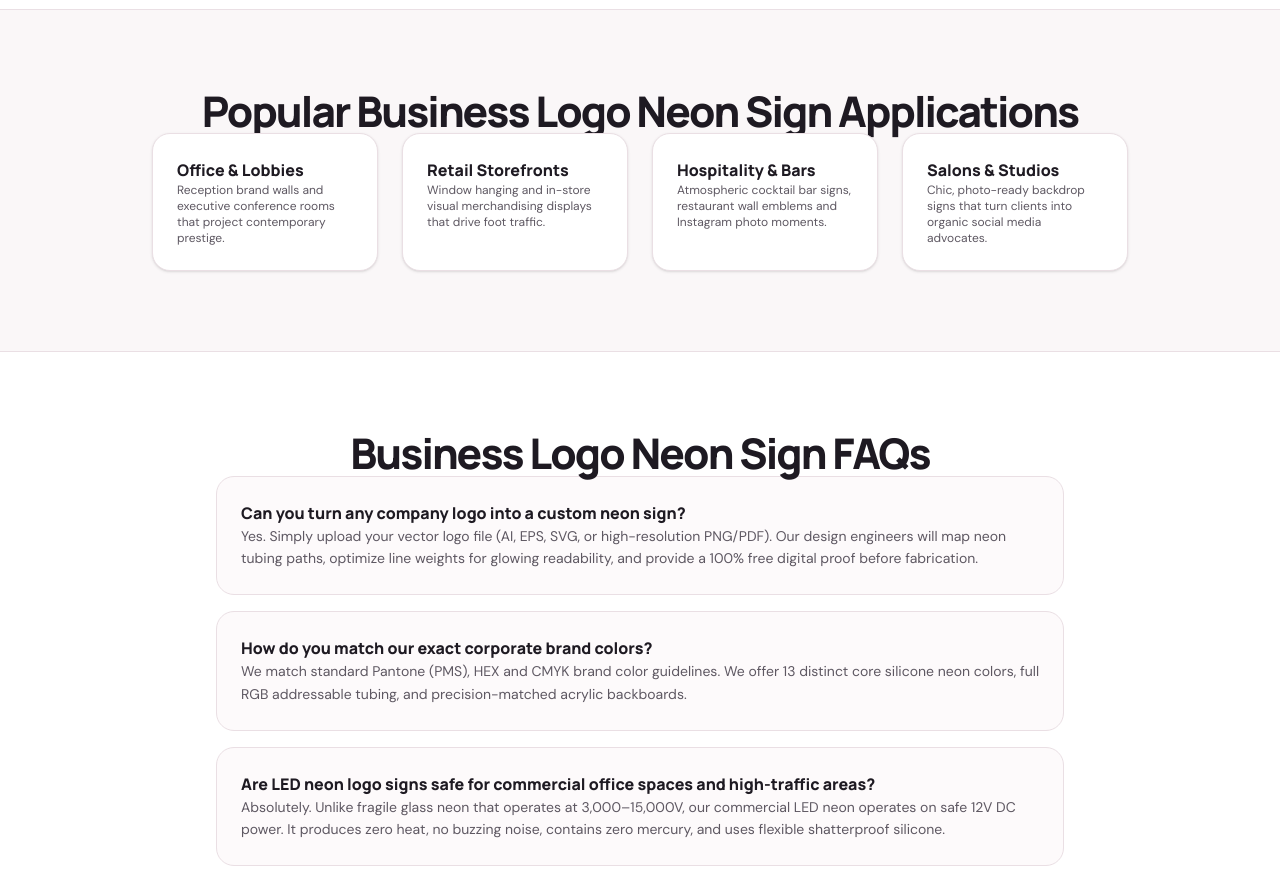
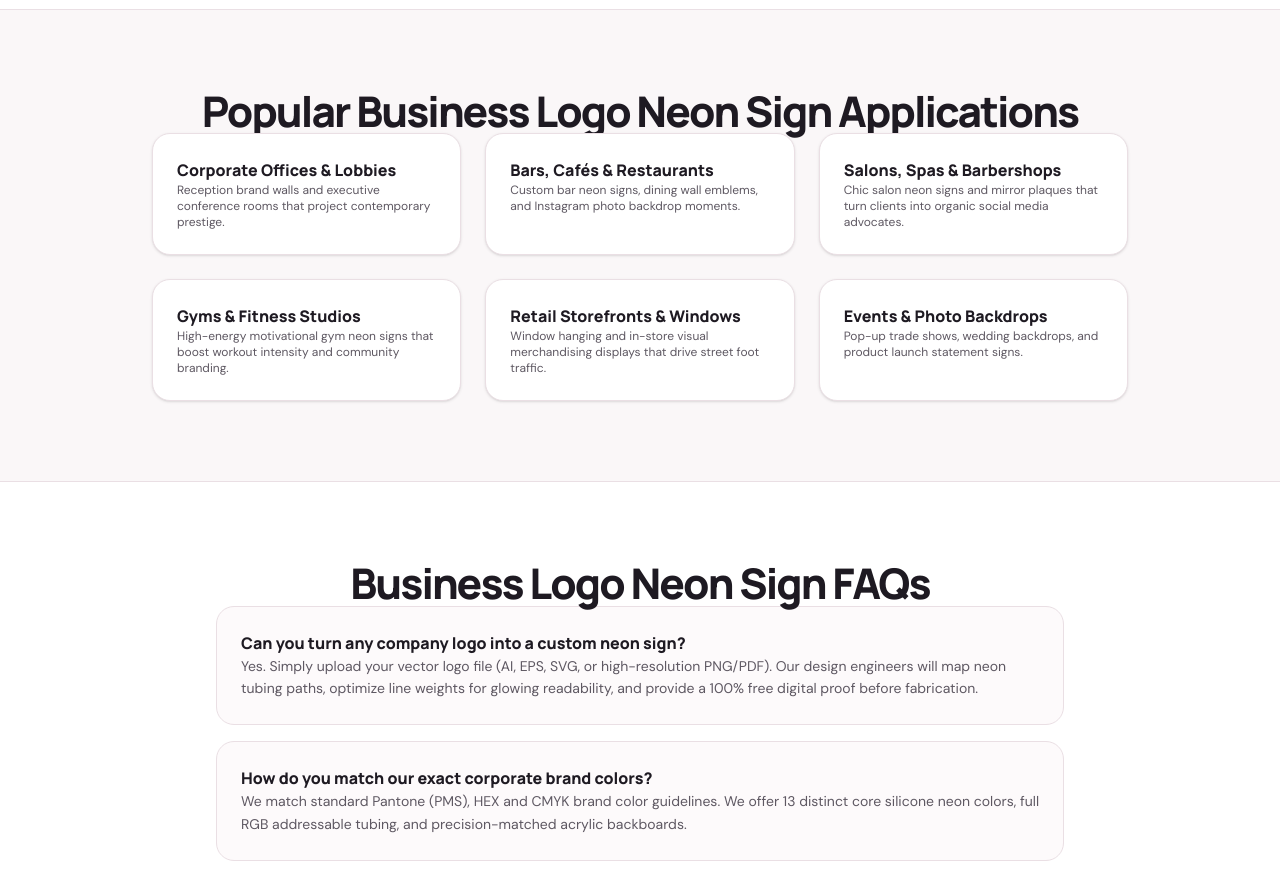
Before and after one commit to Huzaifa4412/theglownique, a Next.js app: page /business-signs/custom-logo-neon-signs in a window 1280 px wide. Shown: the part 1200-2076 px from the top of the page. Built offline with nearby package versions, Linux system fonts and the light colour scheme; no server answers.

Commit message:
feat(seo): embed deep-research keywords across commercial B2B hubs and Organization schema

```diff
--- a/app/business-signs/channel-letter-signs/page.tsx
+++ b/app/business-signs/channel-letter-signs/page.tsx
@@ -11,14 +11,14 @@ import { SITE_URL } from "@/lib/site";
 import { serializeJsonLd } from "@/lib/utils";
 
 export const metadata: Metadata = {
-  title: "Custom Channel Letter Signs & 3D Letters",
+  title: "Custom Channel Letter Signs & LED 3D Metal Letters",
   description:
-    "Custom 3D metal channel letter signs for commercial storefronts & building façades. Front-lit, reverse halo-lit & dual-lit fabricated stainless steel with 5-year warranty.",
+    "Custom 3D metal channel letter signs for commercial storefronts. Front-lit, reverse halo backlit & dual-lit fabricated stainless steel letters with 5-year warranty.",
   alternates: { canonical: "/business-signs/channel-letter-signs" },
   openGraph: {
     type: "website",
     siteName: "The Glownique",
-    title: "Custom Channel Letter Signs & 3D Letters | The Glownique",
+    title: "Custom Channel Letter Signs & LED 3D Metal Letters | The Glownique",
     description:
       "Commercial 3D metal channel letters for exterior storefronts and corporate building façades. Frontlit, halo-lit & dual-lit options with IP67 waterproofing.",
     url: "/business-signs/channel-letter-signs",
@@ -26,7 +26,7 @@ export const metadata: Metadata = {
   },
   twitter: {
     card: "summary_large_image",
-    title: "Custom Channel Letter Signs & 3D Letters | The Glownique",
+    title: "Custom Channel Letter Signs & LED 3D Metal Letters | The Glownique",
     description:
       "Commercial 3D metal channel letters for exterior storefronts and corporate building façades.",
     images: ["/hero/business-coffee.png"],
--- a/app/business-signs/custom-logo-neon-signs/page.tsx
+++ b/app/business-signs/custom-logo-neon-signs/page.tsx
@@ -11,22 +11,22 @@ import { SITE_URL } from "@/lib/site";
 import { serializeJsonLd } from "@/lib/utils";
 
 export const metadata: Metadata = {
-  title: "Custom Logo Neon Signs for Office Walls",
+  title: "Custom Logo Neon Signs for Business, Bars, Salons & Offices",
   description:
-    "Custom LED logo neon signs for business brand walls, reception lobbies, restaurants and retail storefronts. Exact Pantone color matching, safe 12V power and 5-year warranty.",
+    "Custom LED logo neon signs for business brand walls, cocktail bars, restaurants, hair salons, gyms & office lobbies. Exact Pantone match, safe 12V voltage & 5-year warranty.",
   alternates: { canonical: "/business-signs/custom-logo-neon-signs" },
   openGraph: {
     type: "website",
     siteName: "The Glownique",
-    title: "Custom Logo Neon Signs for Office Walls | The Glownique",
+    title: "Custom Logo Neon Signs for Business, Bars, Salons & Offices | The Glownique",
     description:
-      "Precision-crafted LED logo neon signs for corporate offices, reception desks, retail storefronts and hospitality venues.",
+      "Precision-crafted LED logo neon signs for corporate offices, cocktail bars, beauty salons, fitness gyms and storefronts.",
     url: "/business-signs/custom-logo-neon-signs",
     images: [{ url: "/hero/neon-sign-hero.png", alt: "Custom Logo Neon Signs for Business" }],
   },
   twitter: {
     card: "summary_large_image",
-    title: "Custom Logo Neon Signs for Office Walls | The Glownique",
+    title: "Custom Logo Neon Signs for Business, Bars, Salons & Offices | The Glownique",
     description:
       "Precision-crafted LED logo neon signs for commercial spaces with free digital mockup.",
     images: ["/hero/neon-sign-hero.png"],
@@ -196,22 +196,30 @@ export default function CustomLogoNeonSignsPage() {
             <h2 className="text-3xl font-extrabold text-center text-[#1e1a22] mb-10">
               Popular Business Logo Neon Sign Applications
             </h2>
-            <div className="grid gap-6 sm:grid-cols-2 lg:grid-cols-4">
+            <div className="grid gap-6 sm:grid-cols-2 lg:grid-cols-3">
               <div className="rounded-2xl border border-[#eadfe4] bg-white p-6 shadow-sm">
-                <h3 className="font-extrabold text-[#1e1a22]">Office &amp; Lobbies</h3>
+                <h3 className="font-extrabold text-[#1e1a22]">Corporate Offices &amp; Lobbies</h3>
                 <p className="mt-2 text-xs text-[#5e5862]">Reception brand walls and executive conference rooms that project contemporary prestige.</p>
               </div>
               <div className="rounded-2xl border border-[#eadfe4] bg-white p-6 shadow-sm">
-                <h3 className="font-extrabold text-[#1e1a22]">Retail Storefronts</h3>
-                <p className="mt-2 text-xs text-[#5e5862]">Window hanging and in-store visual merchandising displays that drive foot traffic.</p>
+                <h3 className="font-extrabold text-[#1e1a22]">Bars, Cafés &amp; Restaurants</h3>
+                <p className="mt-2 text-xs text-[#5e5862]">Custom bar neon signs, dining wall emblems, and Instagram photo backdrop moments.</p>
               </div>
               <div className="rounded-2xl border border-[#eadfe4] bg-white p-6 shadow-sm">
-                <h3 className="font-extrabold text-[#1e1a22]">Hospitality &amp; Bars</h3>
-                <p className="mt-2 text-xs text-[#5e5862]">Atmospheric cocktail bar signs, restaurant wall emblems and Instagram photo moments.</p>
+                <h3 className="font-extrabold text-[#1e1a22]">Salons, Spas &amp; Barbershops</h3>
+                <p className="mt-2 text-xs text-[#5e5862]">Chic salon neon signs and mirror plaques that turn clients into organic social media advocates.</p>
               </div>
               <div className="rounded-2xl border border-[#eadfe4] bg-white p-6 shadow-sm">
-                <h3 className="font-extrabold text-[#1e1a22]">Salons &amp; Studios</h3>
-                <p className="mt-2 text-xs text-[#5e5862]">Chic, photo-ready backdrop signs that turn clients into organic social media advocates.</p>
+                <h3 className="font-extrabold text-[#1e1a22]">Gyms &amp; Fitness Studios</h3>
+                <p className="mt-2 text-xs text-[#5e5862]">High-energy motivational gym neon signs that boost workout intensity and community branding.</p>
+              </div>
+              <div className="rounded-2xl border border-[#eadfe4] bg-white p-6 shadow-sm">
+                <h3 className="font-extrabold text-[#1e1a22]">Retail Storefronts &amp; Windows</h3>
+                <p className="mt-2 text-xs text-[#5e5862]">Window hanging and in-store visual merchandising displays that drive street foot traffic.</p>
+              </div>
+              <div className="rounded-2xl border border-[#eadfe4] bg-white p-6 shadow-sm">
+                <h3 className="font-extrabold text-[#1e1a22]">Events &amp; Photo Backdrops</h3>
+                <p className="mt-2 text-xs text-[#5e5862]">Pop-up trade shows, wedding backdrops, and product launch statement signs.</p>
               </div>
             </div>
           </div>
--- a/app/business-signs/lightbox-signs/page.tsx
+++ b/app/business-signs/lightbox-signs/page.tsx
@@ -11,14 +11,14 @@ import { SITE_URL } from "@/lib/site";
 import { serializeJsonLd } from "@/lib/utils";
 
 export const metadata: Metadata = {
-  title: "Custom Lightbox Signs & LED Backlit Signage",
+  title: "Custom Lightbox Signs & Ultra-Thin LED Backlit Signs",
   description:
-    "Custom edge-lit LED lightbox signs and slim backlit displays for retail stores, restaurant menus, lobbies and trade shows. Snap-frame graphic swaps with 5-year warranty.",
+    "Custom edge-lit LED lightbox signs, acrylic light box signs and slim backlit displays for retail storefronts, restaurant menus and trade shows. 5-year warranty.",
   alternates: { canonical: "/business-signs/lightbox-signs" },
   openGraph: {
     type: "website",
     siteName: "The Glownique",
-    title: "Custom Lightbox Signs & LED Backlit Signage | The Glownique",
+    title: "Custom Lightbox Signs & Ultra-Thin LED Backlit Signs | The Glownique",
     description:
       "Commercial edge-lit lightboxes for retail storefronts, restaurant menu boards and promotional backlit displays.",
     url: "/business-signs/lightbox-signs",
@@ -26,7 +26,7 @@ export const metadata: Metadata = {
   },
   twitter: {
     card: "summary_large_image",
-    title: "Custom Lightbox Signs & LED Backlit Signage | The Glownique",
+    title: "Custom Lightbox Signs & Ultra-Thin LED Backlit Signs | The Glownique",
     description:
       "Commercial edge-lit lightboxes for retail displays, menu boards and promotional signage.",
     images: ["/before-after/after-osee-beauty.png"],
--- a/app/business-signs/page.tsx
+++ b/app/business-signs/page.tsx
@@ -75,19 +75,27 @@ const b2bProducts = [
 const industries = [
   {
     name: "Retail & Storefronts",
-    desc: "Outdoor channel letters, window LED neon and promotional lightboxes engineered to boost foot traffic and road visibility.",
+    desc: "Outdoor channel letters, storefront signs, window LED neon and promotional lightboxes engineered to boost foot traffic and street-level road visibility.",
   },
   {
-    name: "Corporate Offices & Receptions",
-    desc: "Refined halo-lit 3D metal letters and UV-printed acrylic logo signs that establish brand authority in executive suites and lobbies.",
+    name: "Corporate Offices & Lobby Walls",
+    desc: "Custom office signs for walls with logo, acrylic logo signs with stainless standoffs, and halo-lit 3D metal letters that establish brand authority.",
   },
   {
     name: "Restaurants, Bars & Cafés",
-    desc: "Warm ambient glow, photo-ready feature wall neon, and quick-swap edge-lit menu boards that elevate dining atmosphere.",
+    desc: "Custom bar neon signs, neon restaurant signs, cafe menu lightboxes, and warm ambient glowing wall art that elevates dining hospitality.",
   },
   {
-    name: "Salons, Spas & Studios",
-    desc: "Instagram-worthy custom script neon signs and elegant metallic plaques that customers love to photograph and share.",
+    name: "Salons, Spas & Barbershops",
+    desc: "Custom salon neon signs, hair salon logos, barbershop signage, and glamorous mirror plaques that clients love to photograph and share on social media.",
+  },
+  {
+    name: "Gyms & Fitness Studios",
+    desc: "High-impact gym neon signs, motivational wall lights, and durable sweat-resistant illuminated workout area branding.",
+  },
+  {
+    name: "Event Spaces & Photo Booths",
+    desc: "Personalized neon event backdrops, happy birthday neon signs, wedding neon signs, and photo-ready branded focal points.",
   },
 ];
 
--- a/app/layout.tsx
+++ b/app/layout.tsx
@@ -132,11 +132,15 @@ const structuredData = {
         "Custom LED neon signs",
         "Custom neon signs for business",
         "3D metal channel letter signs",
+        "Front-lit and halo-lit channel letters",
         "Ultra-thin LED lightboxes",
-        "UV-print acrylic signs",
+        "Custom acrylic logo signs for business",
         "Storefront signage",
+        "Custom bar and restaurant neon signs",
+        "Salon and studio neon signs",
+        "Gym and fitness neon signs",
+        "Custom wedding and event neon signs",
         "Commercial illuminated signage",
-        "Custom wedding and event neon signs",
       ],
     },
     {
```
Also changed, not shown: app/business-signs/acrylic-logo-signs/page.tsx (+7 -7 lines).
